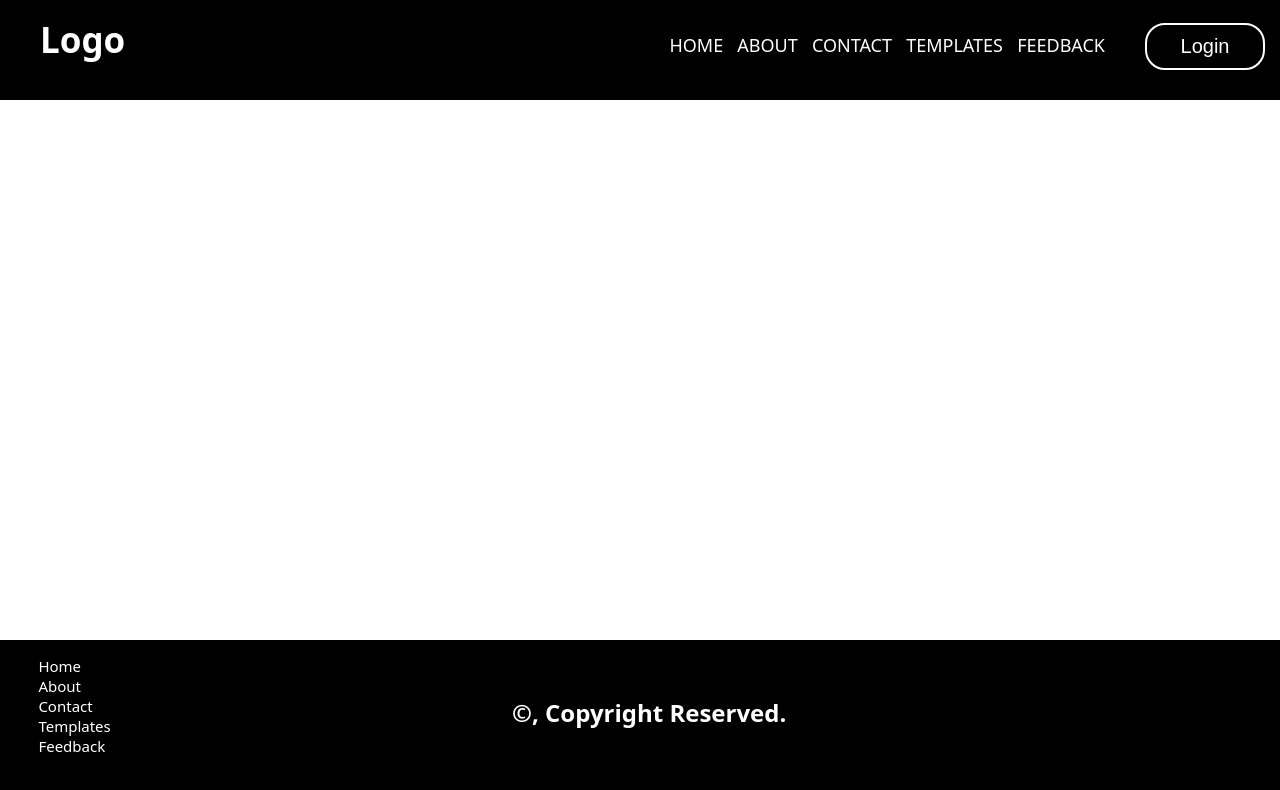
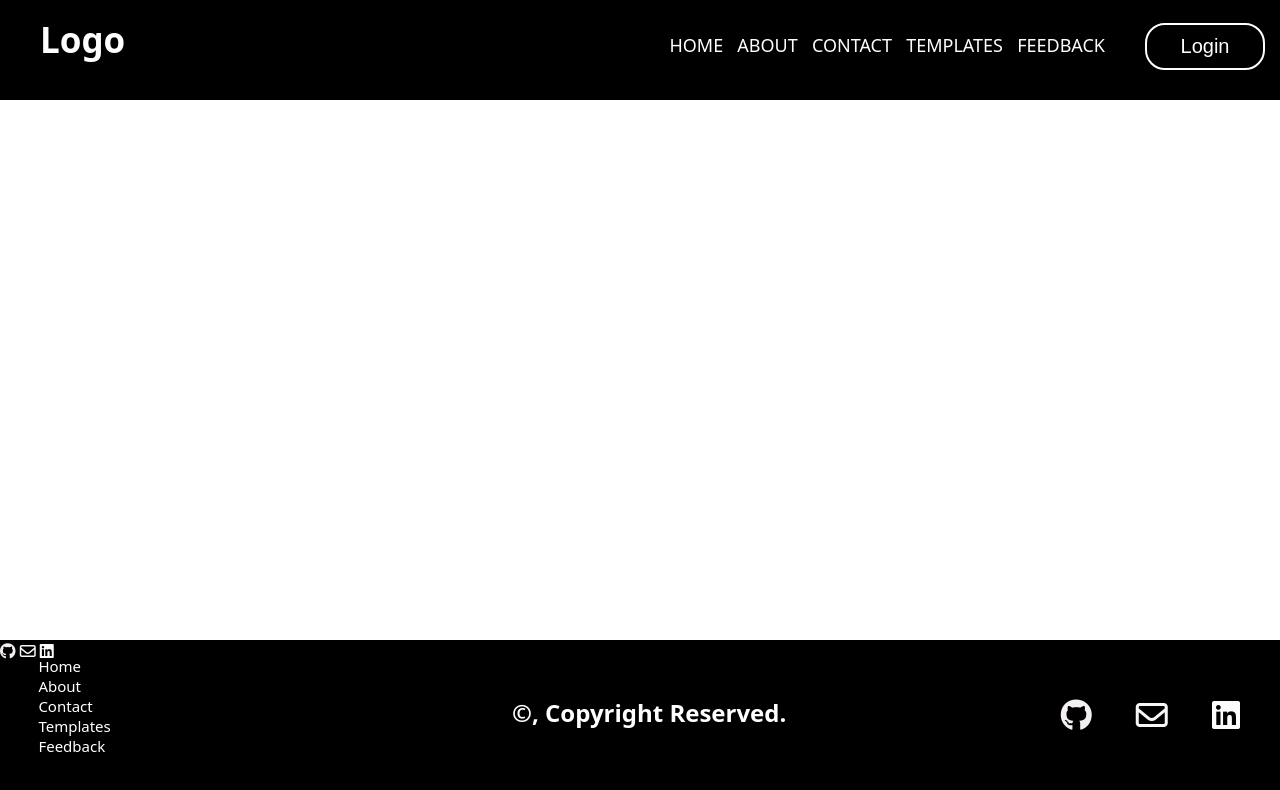
Before and after one commit to rjagrit/Resume-Project, a plain HTML site: page index.html in a window 1280 px wide. Drawn offline with nearby package versions, Linux system fonts and the light colour scheme.

Commit message:
fixed typo

```diff
--- a/index.html
+++ b/index.html
@@ -14,8 +14,9 @@
                 $('ul').toggleClass('show');
             });
         });
-    // </script>
+    </script>
     <link rel="stylesheet" href="https://use.fontawesome.com/releases/v5.6.3/css/all.css" integrity="sha384-UHRtZLI+pbxtHCWp1t77Bi1L4ZtiqrqD80Kn4Z8NTSRyMA2Fd33n5dQ8lWUE00s/" crossorigin="anonymous">
+    <script src="https://kit.fontawesome.com/82c86edf82.js" crossorigin="anonymous"></script>
     <title>Resume Builder</title>
 </head>
 <body>
@@ -43,6 +44,16 @@
             <li><a href="#">Feedback</a></li>
         </div>
         <h2>&copy, Copyright Reserved. </h2>
+        <div class="main1">
+            <a href="https://github.com/rjagrit" ><i class="fa-brands fa-github fa-2xl" style="color: #f4f0f0;"></i></a>
+            <a href="mailto:rjagrit.2k@gmail.com"><i class="fa-regular fa-envelope fa-2xl" style="color: #f5f7f9;"></i></a>
+            <a href="https://www.linkedin.com/in/jagrit-rattan-258878123"><i class="fa-brands fa-linkedin fa-2xl" style="color: #fcfcfc;"></i></a>
+        </div>
+        <div class="main2">
+            <a href="https://github.com/rjagrit" ><i class="fa-brands fa-github" style="color: #f4f0f0;"></i></a>
+            <a href="mailto:rjagrit.2k@gmail.com"><i class="fa-regular fa-envelope" style="color: #f5f7f9;"></i></a>
+            <a href="https://www.linkedin.com/in/jagrit-rattan-258878123"><i class="fa-brands fa-linkedin" style="color: #fcfcfc;"></i></a>
+        </div>
     </footer>
 </body>
 </html>
--- a/style.css
+++ b/style.css
@@ -110,6 +110,17 @@ footer h2
 {
  color: white;
 }
+.main1
+{
+    position: absolute;
+    right: 0;
+    top: 40%;
+}
+.main1 i
+{
+padding-right: 40px;
+}
+
 
 @media (max-width:1024px)
 {
@@ -138,6 +149,7 @@ footer h2
     padding-bottom: 5px;
     font-size: 18px;
     }
+
 }
 
 @media (max-width:768px)
```
